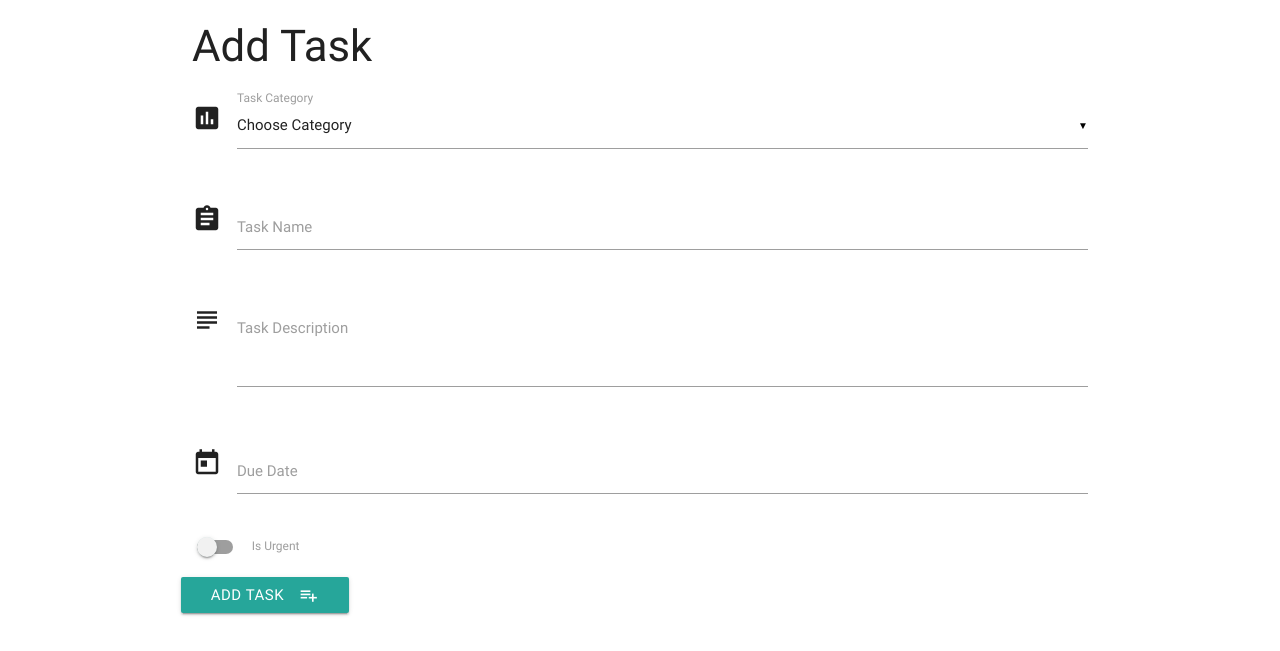
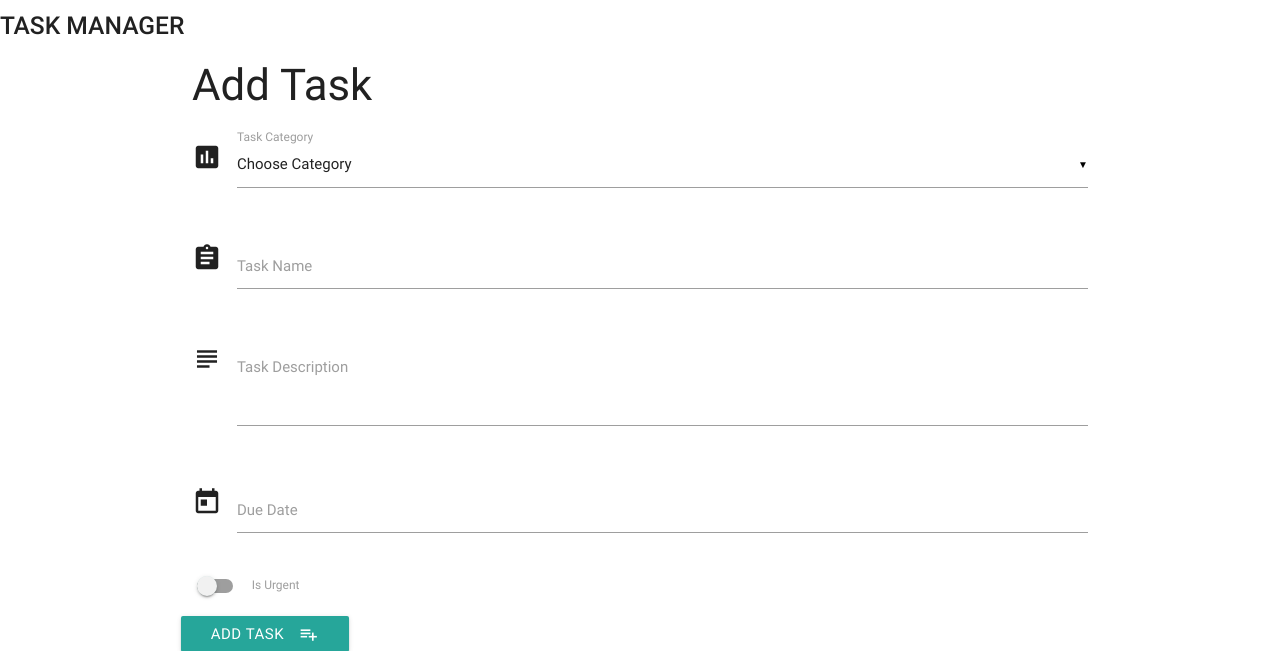
Before and after one commit to billdavisjr/task-manager, a Flask app: page /add_task in a window 1280 px wide. Shown: the top 651 px of the page. Run offline with Flask 2, Linux system fonts and the light colour scheme; data that the repository does not hold is empty; some libraries are stand-ins or nearby versions.

Commit message:
Added title to base form

```diff
--- a/templates/base.html
+++ b/templates/base.html
@@ -7,6 +7,7 @@
         <title>Task Manager</title>
     </head>
     <body>
+        <h5><strong>TASK MANAGER</strong></h5>
         <div class="container">
             {% block content %} {% endblock %}
         </div>
```
